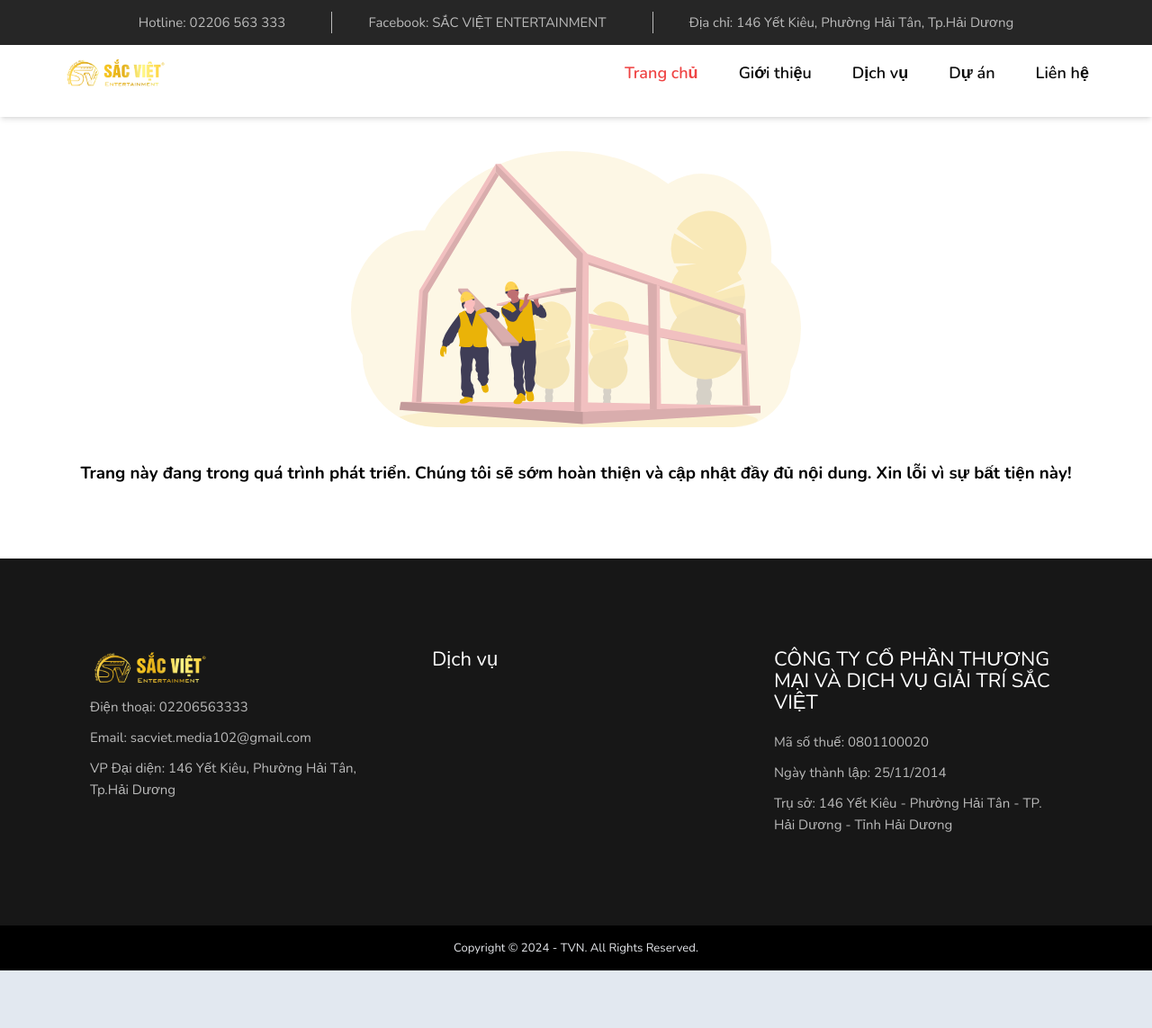
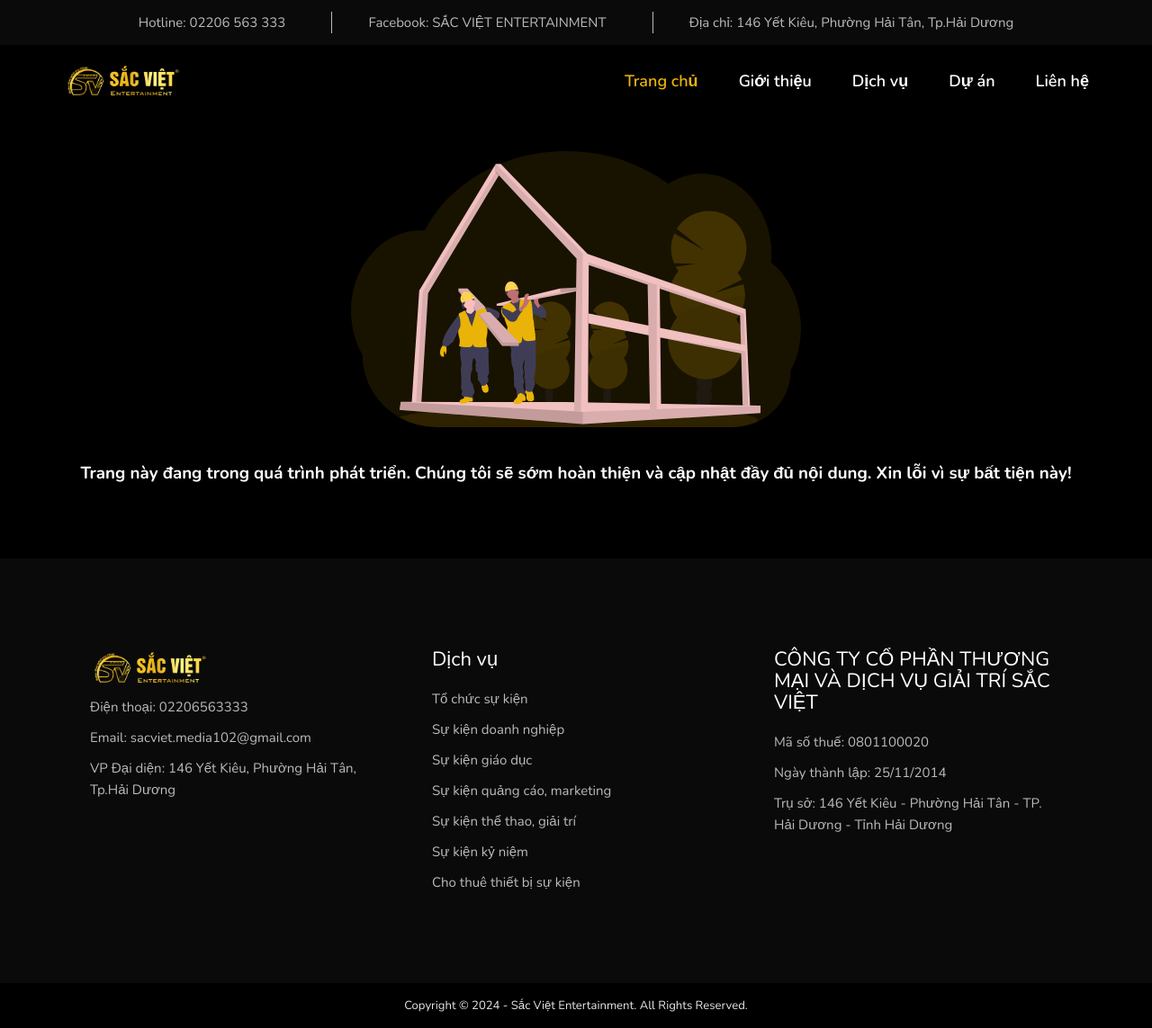
Before and after one commit to andyngojs/TVN, a Next.js app: page / in a window 1280 px wide. Shown: the whole page at 90% size. Before the commit the page ends 1079 px from the top, so only its background shows below. Built offline with nearby package versions, Linux system fonts and the light colour scheme.

Commit message:
style: fix some style css and change theme, color

```diff
--- a/src/app/[...not_found]/page.js
+++ b/src/app/[...not_found]/page.js
@@ -4,7 +4,7 @@ import Image from "next/image";
 export default function NotFoundCatchAll() {
   return (
     <Layout>
-      <div className="flex flex-col justify-center items-center bg-white py-10">
+      <div className="flex flex-col justify-center items-center py-10">
         <Image
           src={"/icons/under_construction.svg"}
           alt="This page is constructing"
@@ -12,7 +12,7 @@ export default function NotFoundCatchAll() {
           height={500}
         />
 
-        <h2 className="text-xl font-bold mt-10 mb-12">
+        <h2 className="text-xl font-bold mt-10 mb-12 text-white">
           Trang này đang trong quá trình phát triển. Chúng tôi sẽ sớm hoàn thiện
           và cập nhật đầy đủ nội dung. Xin lỗi vì sự bất tiện này!
         </h2>
--- a/src/components/Header.js
+++ b/src/components/Header.js
@@ -71,11 +71,11 @@ export default function Header() {
     const pathName = usePathname();
 
     return NAV_DATA.map((item, index) => {
-      const extraClassName = pathName == item.link ? 'text-red-500' : '';
+      const extraClassName = pathName == item.link ? 'text-yellow-500' : '';
 
       return (
         <Link
-          className={'text-neutral-950 hover:text-red-500'}
+          className={'text-white hover:text-yellow-500'}
           key={index}
           href={item.link}>
           <h6
@@ -96,13 +96,13 @@ export default function Header() {
       <header className="w-full shadow-md fixed z-50">
         <div
           className={clsx(
-            `bg-neutral-800 px-[15px] py-3 flex items-center justify-center gap-x-3`,
+            `bg-neutral-950 px-[15px] py-3 flex items-center justify-center gap-x-3`,
           )}
           style={{height: HEADER_INFO_HEIGHT}}>
           {renderHeaderData()}
         </div>
 
-        <div className={'bg-white'} style={{height: HEADER_MAIN_HEIGHT}}>
+        <div className={'bg-black'} style={{height: HEADER_MAIN_HEIGHT}}>
           <div
             className={clsx(
               'max-w-app-width flex flex-1 items-center justify-between',
@@ -112,11 +112,12 @@ export default function Header() {
               className={clsx(
                 'flex justify-between items-center w-full px-[15px] py-1 lg:w-auto lg:py-2.5',
               )}>
-              <Link href={'/'}>
+              <Link className={clsx('w-[130px] h-full')} href={'/'}>
                 <img
                   src={config.logo}
-                  alt="logo-tvn"
-                  className={clsx('w-[130px] h-auto')}
+                  alt="logo-sv-ent"
+                  width={'100%'}
+                  height={'100%'}
                 />
               </Link>
 
@@ -139,7 +140,7 @@ export default function Header() {
         </div>
       </header>
       {isShowNavMobile && (
-        <div className="absolute w-full h-full bg-white lg:hidden" />
+        <div className={clsx(styles.backdropMobileNav ,"absolute w-full h-full bg-black lg:hidden")} />
       )}
     </>
   );
--- a/src/components/Layout.js
+++ b/src/components/Layout.js
@@ -1,44 +1,60 @@
-import clsx from 'clsx';
-import Header from './Header';
-import config from '../../app.config.json';
-import styles from '@/styles/components/layout.module.scss';
-import {HEADER_HEIGHT} from './Header';
+import clsx from "clsx";
+import Header from "./Header";
+import config from "../../app.config.json";
+import styles from "@/styles/components/layout.module.scss";
+import { HEADER_HEIGHT } from "./Header";
 
 const CONTACT_FOOTER_DATA = [
   {
-    title: 'Điện thoại',
+    title: "Điện thoại",
     value: config.hotline,
   },
   {
-    title: 'Email',
+    title: "Email",
     value: config.email,
   },
   {
-    title: 'VP Đại diện',
+    title: "VP Đại diện",
     value: config.address,
   },
 ];
 
 const INFO_COMPANY_DATA = [
   {
-    title: 'Mã số thuế',
+    title: "Mã số thuế",
     value: config.masothue,
   },
   {
-    title: 'Ngày thành lập',
+    title: "Ngày thành lập",
     value: config.foundedTime,
   },
   {
-    title: 'Trụ sở',
+    title: "Trụ sở",
     value: config.headquarter,
   },
 ];
 
-export default function Layout({children}) {
+export default function Layout({ children }) {
+  const renderServiceList = () => {
+    return config.serviceList.map((item, index) => {
+      return (
+        <p
+          key={index}
+          className={clsx(styles.navFooterItem, styles.navFooterContactItem)}
+        >
+          {item}
+        </p>
+      );
+    });
+  };
+
   const renderContactFooter = (contactData = CONTACT_FOOTER_DATA) => {
     return contactData.map((item, index) => {
       return (
-        <p key={index} className={clsx(styles.navFooterItem, styles.navFooterContactItem)}>
+        <p
+          key={index}
+          className={clsx(styles.navFooterItem, styles.navFooterContactItem)}
+        >
           {item.title}: {item.value}
         </p>
       );
@@ -48,7 +64,10 @@ export default function Layout({children}) {
   const renderInfoCompany = (infoData = INFO_COMPANY_DATA) => {
     return infoData.map((item, index) => {
       return (
-        <p key={index} className={clsx(styles.navFooterItem, styles.navFooterContactItem)}>
+        <p
+          key={index}
+          className={clsx(styles.navFooterItem, styles.navFooterContactItem)}
+        >
           {item.title}: {item.value}
         </p>
       );
@@ -57,23 +76,25 @@ export default function Layout({children}) {
 
   return (
     <div
-      className={clsx('flex flex-col justify-between relative min-h-[100vh]')}>
+      className={clsx("flex flex-col justify-between relative min-h-[100vh]")}
+    >
       <Header />
 
-      <main style={{marginTop: HEADER_HEIGHT}}>{children}</main>
+      <main style={{ marginTop: HEADER_HEIGHT }}>{children}</main>
 
-      <footer className="w-full bg-neutral-900">
+      <footer className="w-full bg-neutral-950">
         <div
           className={clsx(
-            'flex flex-col lg:flex-row',
-            styles.footerMainContainer,
-          )}>
-          <div className={clsx('', styles.footerBlock)}>
+            "flex flex-col lg:flex-row",
+            styles.footerMainContainer
+          )}
+        >
+          <div className={clsx("", styles.footerBlock)}>
             <div>
               <img
                 src={config.logo}
                 alt="logo-tvn"
-                className={clsx('w-[130px] h-auto')}
+                className={clsx("w-[130px] h-auto")}
               />
             </div>
             <div className={clsx(styles.blockContent)}>
@@ -81,13 +102,16 @@ export default function Layout({children}) {
             </div>
           </div>
 
-          <div className={clsx('', styles.footerBlock)}>
+          <div className={clsx("", styles.footerBlock)}>
             <div className={clsx(styles.blockTitle)}>Dịch vụ</div>
 
+            <div className={clsx(styles.blockContent)}>
+              {renderServiceList()}
+            </div>
           </div>
 
-          <div className={clsx('', styles.footerBlock)}>
-            <div className={clsx('uppercase', styles.blockTitle)}>
+          <div className={clsx("", styles.footerBlock)}>
+            <div className={clsx("uppercase", styles.blockTitle)}>
               {config.fullNameCompany}
             </div>
             <div className={clsx(styles.blockContent)}>
@@ -97,11 +121,10 @@ export default function Layout({children}) {
         </div>
 
         <div
-          className={clsx(
-            'flex items-center justify-center bg-black h-[50px]',
-          )}>
-          <p className={clsx('text-sm text-gray-200')}>
-            Copyright © 2024 - TVN. All Rights Reserved.
+          className={clsx("flex items-center justify-center bg-black h-[50px]")}
+        >
+          <p className={clsx("text-sm text-gray-200")}>
+            Copyright © 2024 - Sắc Việt Entertainment. All Rights Reserved.
           </p>
         </div>
       </footer>
--- a/src/styles/components/header.module.scss
+++ b/src/styles/components/header.module.scss
@@ -2,6 +2,7 @@
     padding-left: 40px;
     padding-right: 40px;
     color: #bbb;
+    @apply text-center;
 
     +.divider {
         border-left-width: 1px;
@@ -18,9 +19,11 @@
     @apply flex;
     @apply flex-col;
     margin: 0 auto;
+    @apply h-full;
 
     @screen lg {
         @apply flex-row;
+        @apply h-full;
     }
 }
 
@@ -29,7 +32,6 @@
     line-height: 33px;
 
     padding: 20px 15px;
-    box-shadow: inset 0px -1px 0px #ececec;
 
     @screen lg {
         font-size: 18px;
@@ -61,12 +63,16 @@
 .showNavMobile {
     @apply flex;
     @apply flex-col;
-    @apply bg-white;
+    @apply bg-black;
     width: 100%;
     height: 100%;
     z-index: 999;
     top: 0;
     left: 0;
+}
+
+.backdropMobileNav {
+    z-index: 4;
 }
 
 /** icon nav mobile toggle btn */
--- a/src/styles/globals.scss
+++ b/src/styles/globals.scss
@@ -15,7 +15,7 @@ body {
     line-height: 24px;
     font-size: 15px;
     scroll-behavior: smooth;
-    @apply bg-slate-200;
+    @apply bg-black;
 }
 
 a {
@@ -36,7 +36,7 @@ button:active {
 }
 
 .btn {
-  @apply bg-red-600;
+  @apply bg-yellow-500;
   @apply px-btn-x;
   @apply py-btn-y;
   @apply text-white;
@@ -44,7 +44,7 @@ button:active {
   border-radius: 10px;
 
   &:hover {
-    @apply bg-red-800;
+    @apply bg-yellow-800;
   }
 
   > p,
@@ -68,44 +68,59 @@ h1 {
 
 h3 {
   @apply font-bold;
+  @apply text-white;
   line-height: 33px;
   font-size: 24px;
 }
 
+h5 {
+  @apply text-white;
+}
+
 p, ul > li {
   font-weight: 400;
-  color: #63666b;
+  color: #d1d5db;
   font-size: 15px;
   line-height: 24px;
 }
 
 .textScript {
+  @apply font-bold;
   font-size: 24px;
   line-height: 29px;
   color: $primary-color;
 }
 
+.flexContainer {
+  @apply flex;
+  @apply flex-col;
+  @apply relative;
+  padding: 50px 20px;
+
+  @screen lg {
+    @apply flex-row;
+    @apply justify-center;
+    padding: 100px 15px;
+  }
+}
+
 .floatFlex {
-  display: flex;
-  flex: 1 1;
-  flex-direction: column;
-  justify-content: center;
-  position: relative;
+  @apply flex;
+  @apply flex-1;
+  @apply flex-col;
+  @apply justify-center;
+  @apply relative;
   z-index: 1;
 }
 
-.flexContainer {
-  display: flex;
-  @apply flex-col;
-  @apply justify-center;
-  @apply items-center;
-  padding: 50px 20px;
+@mixin stickyBtn {
+  position: fixed;
+  bottom: 40px !important;
+  z-index: 9999;
+}
 
-  @screen lg {
-    flex-direction: row;
-    justify-content: center;
-    padding: 100px 15px;
-  }
+.stickyBtn {
+  @include stickyBtn();
 }
 
 /** Your own styles for image lazy static */
--- a/src/styles/variables.scss
+++ b/src/styles/variables.scss
@@ -1 +1 @@
-$primary-color: #dc2626;
+$primary-color: #eab308;
```
Also changed, not shown: src/styles/components/card.module.scss (+7 -6 lines), src/styles/pages/home.module.scss (+56 -13 lines).
